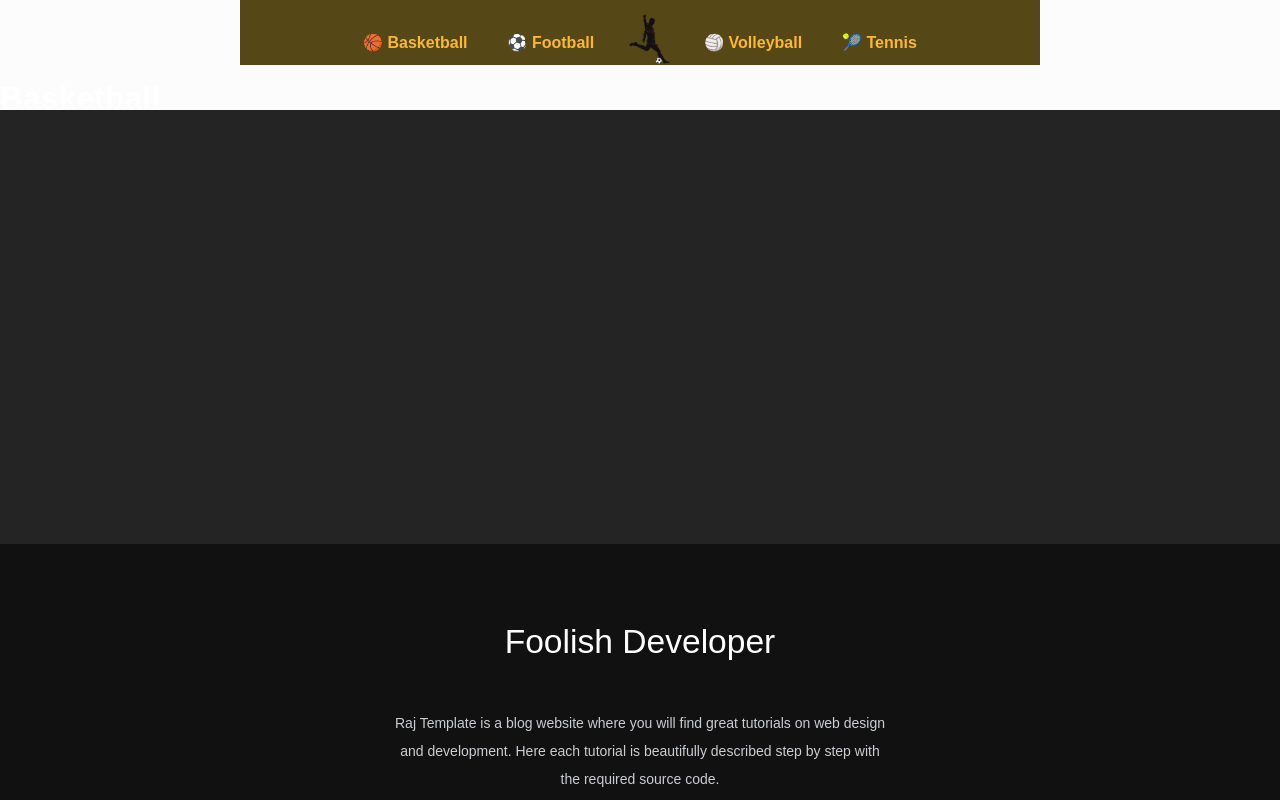
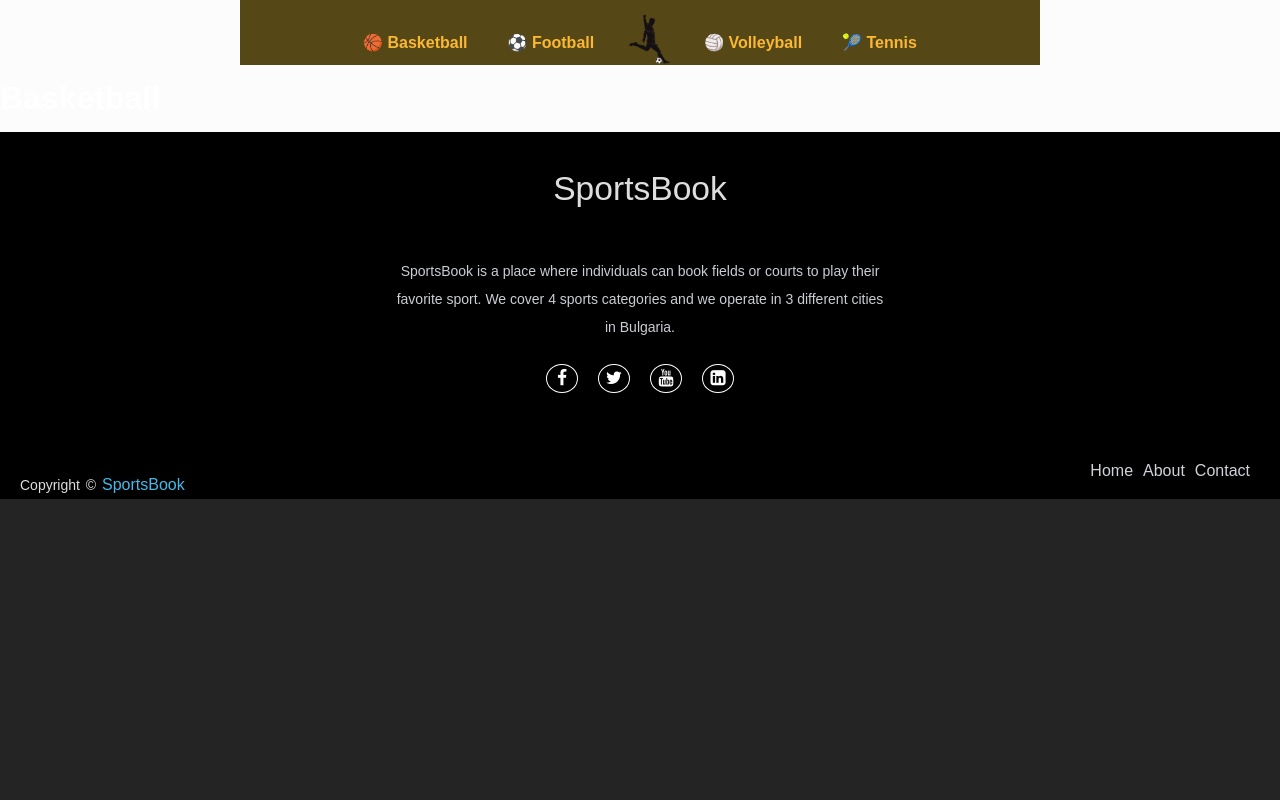
Before and after one commit to LyuboslavL/sportsbook, a React (Create React App) app in the folder frontend/: page /basketball in a window 1280 px wide. Shown: the top 800 px of the page. Built offline with nearby package versions, Linux system fonts and the light colour scheme.

Commit message:
styling
Footer and other elements.

```diff
--- a/frontend/src/components/Footer.js
+++ b/frontend/src/components/Footer.js
@@ -1,60 +1,58 @@
+import { Link } from "react-router-dom";
+
 import classes from "./Footer.module.css";
 
 function Footer() {
   return (
     <footer>
       <div className={classes["footer-content"]}>
-        <h3>Foolish Developer</h3>
+        <h3>SportsBook</h3>
         <p>
-          Raj Template is a blog website where you will find great tutorials on
-          web design and development. Here each tutorial is beautifully
-          described step by step with the required source code.
+          SportsBook is a place where individuals can book fields or courts to
+          play their favorite sport. We cover 4 sports categories and we operate
+          in 3 different cities in Bulgaria.
         </p>
+        <link
+          rel="stylesheet"
+          href="https://cdnjs.cloudflare.com/ajax/libs/font-awesome/4.7.0/css/font-awesome.min.css"
+        ></link>
         <ul className={classes.socials}>
           <li>
-            <a href="#">
+            <Link to="#">
               <i className="fa fa-facebook"></i>
-            </a>
+            </Link>
           </li>
           <li>
-            <a href="#">
+            <Link to="#">
               <i className="fa fa-twitter"></i>
-            </a>
+            </Link>
           </li>
           <li>
-            <a href="#">
-              <i className="fa fa-google-plus"></i>
-            </a>
+            <Link to="#">
+              <i className="fa fa-youtube"></i>
+            </Link>
           </li>
           <li>
-            <a href="#">
-              <i className="fa fa-youtube"></i>
-            </a>
-          </li>
-          <li>
-            <a href="#">
+            <Link to="#">
               <i className="fa fa-linkedin-square"></i>
-            </a>
+            </Link>
           </li>
         </ul>
       </div>
       <div className={classes["footer-bottom"]}>
         <p>
-          copyright &copy; <a href="#">Foolish Developer</a>{" "}
+          copyright &copy; <Link to="/">SportsBook</Link>
         </p>
         <div className={classes["footer-menu"]}>
           <ul className={classes["f-menu"]}>
             <li>
-              <a href="">Home</a>
+              <Link to="/">Home</Link>
             </li>
             <li>
-              <a href="">About</a>
+              <Link to="/about">About</Link>
             </li>
             <li>
-              <a href="">Contact</a>
-            </li>
-            <li>
-              <a href="">Blog</a>
+              <Link to="/contact">Contact</Link>
             </li>
           </ul>
         </div>
--- a/frontend/src/components/Footer.module.css
+++ b/frontend/src/components/Footer.module.css
@@ -1,21 +1,30 @@
-footer {
-  position: absolute;
+/* footer {
+  position: fixed;
   bottom: 0;
   left: 0;
   right: 0;
   background: #111;
   height: 20vw;
   width: 100vw;
-
+  overflow: hidden;
   padding-top: 40px;
   color: #fff;
+} */
+
+.footer {
+  position: absolute;
+  bottom: 0;
+  width: 100%;
+  height: 2.5rem;
 }
+
 .footer-content {
   display: flex;
   align-items: center;
   justify-content: center;
   flex-direction: column;
   text-align: center;
+  background-color: #000;
 }
 .footer-content h3 {
   font-size: 2.1rem;
--- a/frontend/src/components/Footer1.module.css
+++ /dev/null
@@ -1,60 +0,0 @@
-.footer {
-  padding: 40px 0;
-  background-color: #ffffff;
-  color: #4b4c4d;
-}
-
-.footer ul {
-  padding: 0;
-  list-style: none;
-  text-align: center;
-  font-size: 18px;
-  line-height: 1.6;
-  margin-bottom: 0;
-  display: flex;
-}
-
-.footer li {
-  padding: 0 10px;
-}
-
-.footer ul a {
-  color: inherit;
-  text-decoration: none;
-  opacity: 0.8;
-}
-
-.footer ul a:hover {
-  opacity: 1;
-}
-
-.footer .social {
-  text-align: center;
-  padding-bottom: 25px;
-}
-
-.footer .social > a {
-  font-size: 24px;
-  width: 40px;
-  height: 40px;
-  line-height: 40px;
-  display: inline-block;
-  text-align: center;
-  border-radius: 50%;
-  border: 1px solid #ccc;
-  margin: 0 8px;
-  color: inherit;
-  opacity: 0.75;
-}
-
-.footer .social > a:hover {
-  opacity: 0.9;
-}
-
-.footer .copyright {
-  margin-top: 15px;
-  text-align: center;
-  font-size: 13px;
-  color: #aaa;
-  margin-bottom: 0;
-}
--- a/frontend/src/components/PageContent.module.css
+++ b/frontend/src/components/PageContent.module.css
@@ -1,5 +1,6 @@
 .content {
   text-align: center;
+  min-height: 85vh;
 }
 
 .content h1 {
@@ -9,9 +10,5 @@
 
 .content p {
   color: black;
+  padding-bottom: 2.5rem;
 }
-
-/* img {
-  object-fit: contain;
-  border: 2px solid #ffc404;
-} */
--- a/frontend/src/index.css
+++ b/frontend/src/index.css
@@ -7,6 +7,7 @@
   font-size: 16px;
   line-height: 24px;
   font-weight: 400;
+  width: 100vw;
 
   color-scheme: light dark;
   color: rgba(255, 255, 255, 0.87);
```
Also changed, not shown: frontend/src/components/Footer1.js (deleted, +0 -43 lines).
